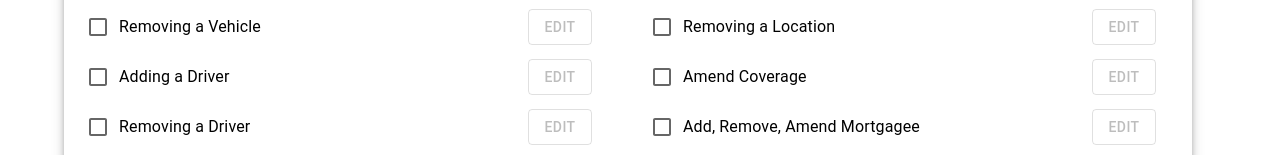
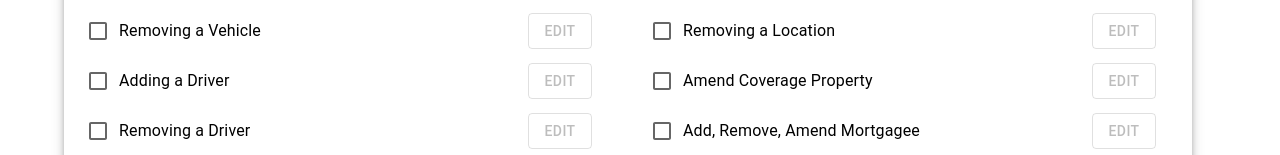
Before and after one commit to AD1938/dynamic-pdf-alternative, a React (Vite) app: page / in a window 1280 px wide. Shown: the part 563-718 px from the top of the page. Built offline with nearby package versions, Linux system fonts and the light colour scheme; the HTML template or start-up script is replaced by a standard one.

Commit message:
Added link to the WellCare icon.  Fixed duplication of the AMEND_COVERAGE_PROPERTY

```diff
--- a/src/App.tsx
+++ b/src/App.tsx
@@ -7,7 +7,9 @@ function App() {
     <>
        <Container>
         <header className="checkout-header">
-          <img src="https://wellcareinsurance.ca/wp-content/uploads/2021/05/cropped-cropped-cropped-well-care-log1-e1622044439563.jpg" alt="Logo" className="logo"/>
+          <a href="https://wellcareinsurance.ca" target="_blank" rel="noopener noreferrer">
+            <img src="https://wellcareinsurance.ca/wp-content/uploads/2021/05/cropped-cropped-cropped-well-care-log1-e1622044439563.jpg" alt="Logo" className="logo"/>
+          </a>
           <nav className="menu">
             <label className="menu-label">WellCare Gen AI</label>
           </nav>
--- a/src/components/CheckboxList.tsx
+++ b/src/components/CheckboxList.tsx
@@ -36,6 +36,7 @@ const ADDING_OR_SUBBING_A_LOCATION_HOMEOWNERS = "Adding or Subbing a Location -
 const ADDING_OR_SUBBING_A_LOCATION_CONDO = "Adding or Subbing a Location - Condo";
 const ADDING_OR_SUBBING_A_LOCATION_TENATNS = "Adding or Subbing a Location - Tenants";
 const REMOVING_A_LOCATION = "Removing a Location";
+const AMEND_COVERAGE_PROPERTY = 'Amend Coverage Property';
 const ADD_REMOVE_AMEND_MORTAGEE = "Add, Remove, Amend Mortgagee";
 const ADD_DISCOUNT = "Add Discount";
 
@@ -60,6 +61,7 @@ const CheckBoxList: React.FC = () => {
       [ADDING_OR_SUBBING_A_LOCATION_CONDO]: false,
       [ADDING_OR_SUBBING_A_LOCATION_TENATNS]: false,
       [REMOVING_A_LOCATION]: false,
+      [AMEND_COVERAGE_PROPERTY]: false,
       [ADD_REMOVE_AMEND_MORTAGEE]: false,
       [ADD_DISCOUNT]: false
     };
@@ -354,12 +356,12 @@ const CheckBoxList: React.FC = () => {
               </Box>
               <Box display="flex" alignItems="center" sx={{ '&:hover': { backgroundColor: 'rgba(0, 0, 0, 0.04)' }}}>
                 <FormControlLabel
-                  control={<Checkbox checked={checkedItems[AMEND_COVERAGE]} onChange={() => handleCheckboxChange(AMEND_COVERAGE)} id="checkbox-amend-coverage" />}
-                  label={AMEND_COVERAGE}
+                  control={<Checkbox checked={checkedItems[AMEND_COVERAGE_PROPERTY]} onChange={() => handleCheckboxChange(AMEND_COVERAGE_PROPERTY)} id="checkbox-amend-coverage" />}
+                  label={AMEND_COVERAGE_PROPERTY}
                   sx={{ flexGrow: 1, marginRight: 10 }}
                 />
                 <Box sx={{ width: '100px', textAlign: 'left' }}>
-                  <Button variant="outlined" disabled={!checkedItems[AMEND_COVERAGE]} onClick={() => handleEditClick(AMEND_COVERAGE)}>
+                  <Button variant="outlined" disabled={!checkedItems[AMEND_COVERAGE_PROPERTY]} onClick={() => handleEditClick(AMEND_COVERAGE_PROPERTY)}>
                     Edit
                   </Button>
                 </Box>
--- a/src/components/TableAmendCoverage.tsx
+++ b/src/components/TableAmendCoverage.tsx
@@ -91,7 +91,8 @@ const TableAmendCoverage: React.FC<ItemTableProps> = ({ itemId }) => {
 
     const handleClear = () => {
       localStorage.removeItem(localStorageKey);
-      window.location.reload();
+
+      // window.location.reload();
     };
 
     return (
```
